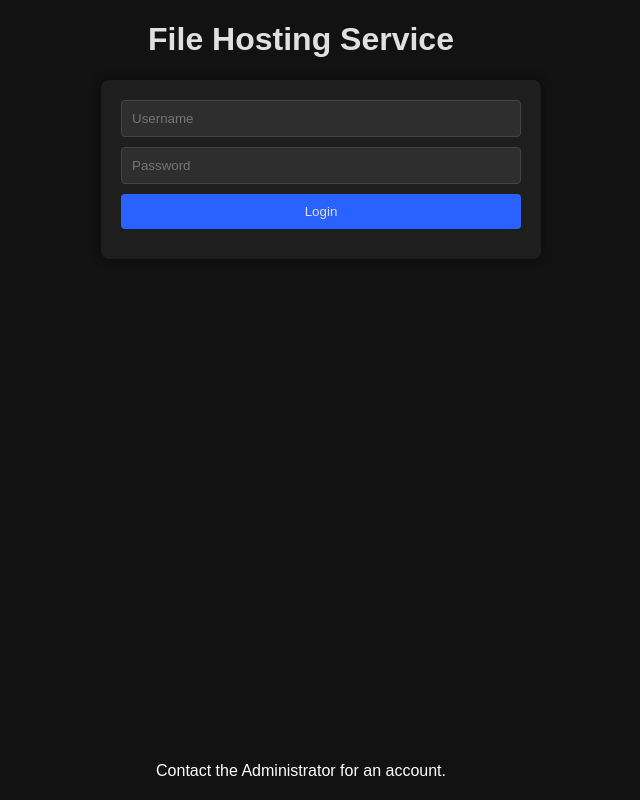
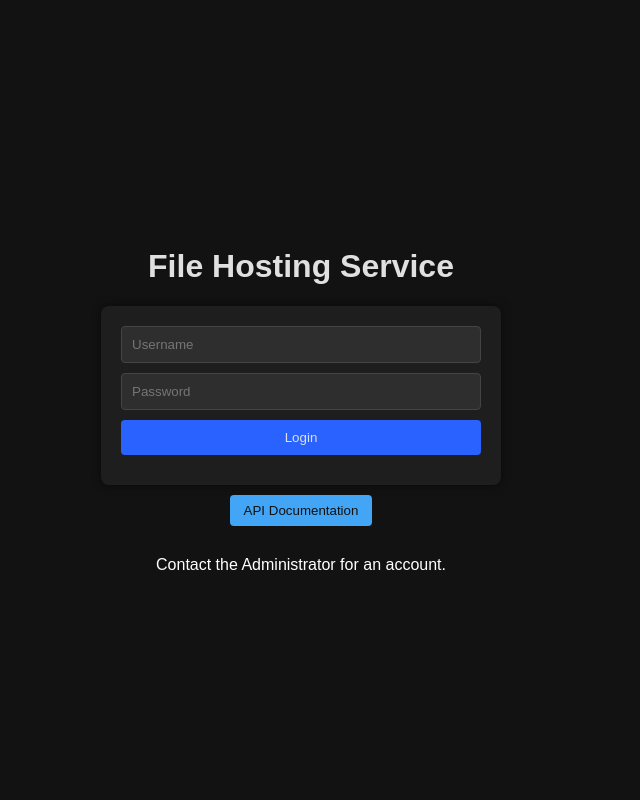
Before and after one commit to Kf637/file-upload, a Flask app: page /login in a window 1280 px wide. Shown: the whole page, without its empty margins (339-979 px from the left). Run offline with Flask 3, Linux system fonts and the light colour scheme; data that the repository does not hold is empty.

Commit message:
Public API

```diff
--- a/app.py
+++ b/app.py
@@ -20,7 +20,7 @@
 DB_PATH = os.path.join(BASE_DIR, 'file_tokens.db')
 USERS_DB_PATH = os.path.join(BASE_DIR, 'users.db')
 BANNED_DB_PATH = os.path.join(BASE_DIR, 'banned_ips.db')
-TOKEN_LENGTH = 24
+TOKEN_LENGTH = 34
 # Ensure upload directory exists
 os.makedirs(UPLOAD_FOLDER, exist_ok=True)
 
@@ -95,7 +95,15 @@
 # Generate a random token
 def generate_token(length=TOKEN_LENGTH):
     chars = string.ascii_letters + string.digits
-    return ''.join(random.choice(chars) for _ in range(length))
+    conn = get_db_connection()
+    try:
+        while True:
+            token = ''.join(random.choice(chars) for _ in range(length))
+            exists = conn.execute('SELECT 1 FROM files WHERE token = ?', (token,)).fetchone()
+            if not exists:
+                return token
+    finally:
+        conn.close()
 
 @app.route('/', methods=['GET', 'POST'])
 @limiter.limit("10 per 1 minutes")
@@ -520,6 +528,57 @@
     link = request.url_root.rstrip('/') + f"/download/{token}/{original_name}"
     return jsonify({'link': link}), 201
 
+@app.route('/api/public_upload', methods=['POST'])
+# limit public uploads to 5 per IP per day (before reading body)
+@limiter.limit("5 per day")
+def API_public_upload():
+    # Public upload endpoint without API key, with a 5MB limit and 1 day expiration
+    ip = get_client_ip()
+    # reject large bodies early
+    content_length = request.content_length
+    if content_length is not None and content_length > 5 * 1024 * 1024:
+        return jsonify({'error': 'File too large for public upload (max 5MB)'}), 413
+    conn = get_db_connection()
+    # count recent public uploads for this IP within last day
+    rows = conn.execute("SELECT expires_at FROM files WHERE uploader_ip = ? AND method = 'Public'", (ip,)).fetchall()
+    recent_count = 0
+    for (exp,) in rows:
+        if exp:
+            try:
+                if datetime.fromisoformat(exp) > datetime.utcnow():
+                    recent_count += 1
+            except Exception:
+                pass
+    if recent_count >= 5:
+        conn.close()
+        return jsonify({'error': 'Public uploads limited to 5 per day'}), 429
+    file = request.files.get('file')
+    if not file or not file.filename:
+        conn.close()
+        return jsonify({'error': 'No file provided'}), 400
+    original_name = secure_filename(file.filename)
+    token = generate_token()
+    stored_name = f"{token}_{original_name}"
+    save_path = os.path.join(UPLOAD_FOLDER, stored_name)
+    file.save(save_path)
+    # enforce public size limit
+    size = os.path.getsize(save_path)
+    if size > 5 * 1024 * 1024:
+        os.remove(save_path)
+        conn.close()
+        return jsonify({'error': 'File too large for public upload (max 5MB)'}), 413
+    expires_at = (datetime.utcnow() + timedelta(days=1)).isoformat()
+    # insert record
+    # use Public API for username since public uploads don't have one
+    conn.execute(
+        'INSERT INTO files (token, stored_name, original_name, expires_at, uploader_ip, username, method) VALUES (?, ?, ?, ?, ?, ?, ?)',
+        (token, stored_name, original_name, expires_at, ip, 'Public API', 'API')
+    )
+    conn.commit()
+    conn.close()
+    link = request.url_root.rstrip('/') + f"/download/{token}/{original_name}"
+    return jsonify({'link': link}), 201
+
 @app.context_processor
 def inject_user():
     # provide is_admin, user_role, and api_key to templates
@@ -546,6 +605,19 @@
     """Periodically clean up expired entries and missing files every 5 minutes."""
     while True:
         conn = get_db_connection()
+        # remove orphaned files: files without a matching token in DB
+        tokens = set(r[0] for r in conn.execute('SELECT token FROM files').fetchall())
+        for fname in os.listdir(UPLOAD_FOLDER):
+            fpath = os.path.join(UPLOAD_FOLDER, fname)
+            if not os.path.isfile(fpath):
+                continue
+            token = fname.split('_', 1)[0]
+            if token not in tokens:
+                try:
+                    os.remove(fpath)
+                except OSError:
+                    pass
+        # now clean up DB-driven files
         rows = conn.execute('SELECT token, stored_name, expires_at FROM files').fetchall()
         for token, stored_name, expires_at in rows:
             path = os.path.join(UPLOAD_FOLDER, stored_name)
@@ -624,6 +696,29 @@
                         "413": {"description": "File exceeds size limit"}
                     }
                 }
+            },
+            "/api/public_upload": {
+                "post": {
+                    "summary": "Public upload without API key limited to 5MB",
+                    "requestBody": {
+                        "required": True,
+                        "content": {
+                            "multipart/form-data": {
+                                "schema": {
+                                    "type": "object",
+                                    "properties": {"file": {"type": "string", "format": "binary"}},
+                                    "required": ["file"]
+                                }
+                            }
+                        }
+                    },
+                    "responses": {
+                        "201": {"description": "File uploaded", "content": {"application/json": {"schema": {"type": "object", "properties": {"link": {"type": "string"}}}}}},
+                        "400": {"description": "No file provided"},
+                        "413": {"description": "File exceeds size limit"},
+                        "429": {"description": "Public upload rate limit exceeded"}
+                    }
+                }
             }
         }
     }
--- a/templates/login.html
+++ b/templates/login.html
@@ -1,33 +1,93 @@
 <!DOCTYPE html>
 <html lang="en">
 <head>
-    <meta charset="UTF-8">
-    <meta name="viewport" content="width=device-width, initial-scale=1">
+    <meta charset="UTF-8" />
+    <meta name="viewport" content="width=device-width, initial-scale=1" />
     <title>File Hosting Service</title>
     <style>
-        body { background: #121212; color: #e0e0e0; font-family: Arial, sans-serif; max-width: 400px; margin: 0 auto; }
-        form { background: #1e1e1e; padding: 20px; border-radius: 8px; box-shadow: 0 0 10px rgba(0,0,0,0.5); display: flex; flex-direction: column; width: 100%; }
-        input, button { background: #2e2e2e; color: #e0e0e0; border: 1px solid #444; border-radius: 4px; padding: 10px; margin-bottom: 10px; width: 100%; box-sizing: border-box; }
-        button { background: #2962ff; border: none; cursor: pointer; transition: background 0.3s; }
+        /* make the whole page a centered flex container */
+        html, body {
+            height: 100%;
+            margin: 0;
+        }
+        body {
+            display: flex;
+            flex-direction: column;
+            justify-content: center;  /* vertical centering */
+            align-items: center;      /* horizontal centering */
+            background: #121212;
+            color: #e0e0e0;
+            font-family: Arial, sans-serif;
+        }
+
+        /* constrain your form */
+        form {
+            background: #1e1e1e;
+            padding: 20px;
+            border-radius: 8px;
+            box-shadow: 0 0 10px rgba(0,0,0,0.5);
+            display: flex;
+            flex-direction: column;
+            width: 100%;
+            max-width: 400px;
+            box-sizing: border-box;
+        }
+
+        input, button {
+            background: #2e2e2e;
+            color: #e0e0e0;
+            border: 1px solid #444;
+            border-radius: 4px;
+            padding: 10px;
+            margin-bottom: 10px;
+            width: 100%;
+            box-sizing: border-box;
+        }
+        button {
+            background: #2962ff;
+            border: none;
+            cursor: pointer;
+            transition: background 0.3s;
+        }
         button:hover { background: #0039cb; }
         .error { color: #cf6679; text-align: center; }
         a { color: #82b1ff; text-decoration: none; }
         a:hover { text-decoration: underline; }
-        footer { text-align: center; color: #ffffff; position: fixed; bottom: 20px; width: 100%; left: 0; }
+
+        /* footer centered at bottom */
+        footer {
+            color: #ffffff;
+            margin-top: 20px;
+            text-align: center;
+        }
     </style>
 </head>
 <body>
-        <h1 style="text-align: center;">File Hosting Service</h1>
+    <h1>File Hosting Service</h1>
+
     {% with messages = get_flashed_messages() %}
     {% if messages %}
         <p class="error">{{ messages[0] }}</p>
     {% endif %}
     {% endwith %}
+
     <form method="post">
         <input type="text" name="username" placeholder="Username" required />
         <input type="password" name="password" placeholder="Password" required />
         <button type="submit">Login</button>
     </form>
+    <button onclick="location.href='/swagger';"
+        style="background: #42a5f5;
+               color: #121212;
+               border: none;
+               padding: 8px 14px;
+               border-radius: 4px;
+               cursor: pointer;
+               margin-top: 10px;
+               display: inline-block;
+               width: auto;">
+      API Documentation
+    </button>
     <footer>Contact the Administrator for an account.</footer>
 </body>
 </html>
```
Lines whose indentation alone changed are shown as unchanged.
